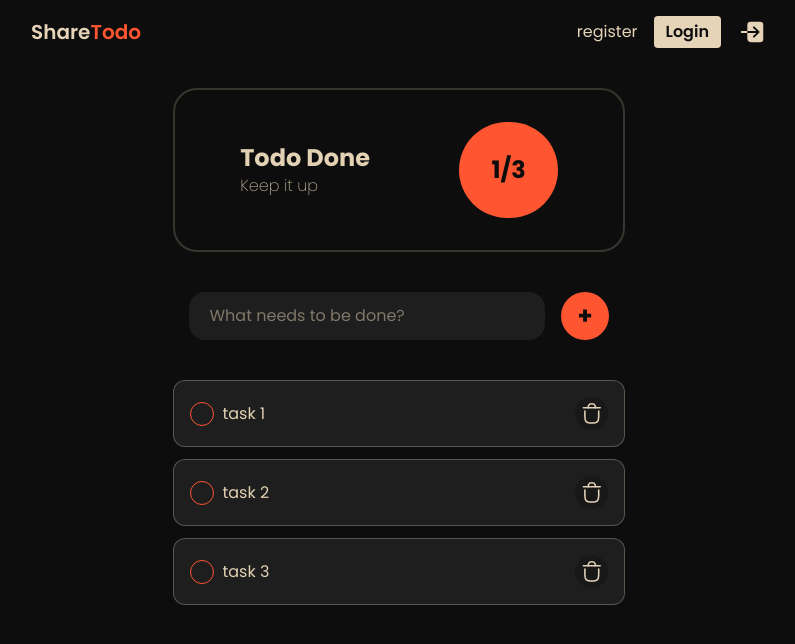
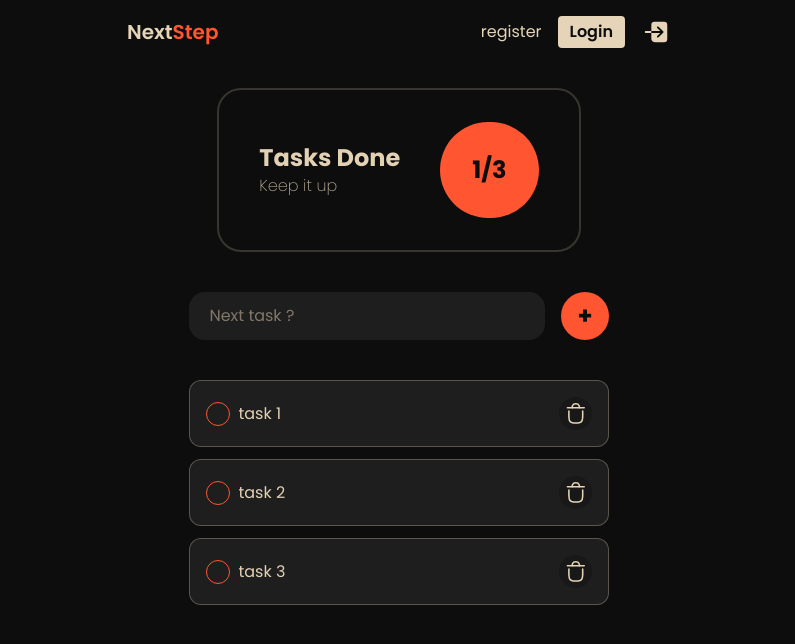
Before and after one commit to Elmostafa01/Share-Todo, a React (Vite) app: page / in a window 1280 px wide. Shown: the top 644 px of the page, without its empty margins (241-1036 px from the left). Built offline with nearby package versions, Linux system fonts and the light colour scheme.

Commit message:
updating UI

```diff
--- a/src/App.tsx
+++ b/src/App.tsx
@@ -5,7 +5,7 @@ function App() {
 
   return (
     <div className="font-sans min-h-screen bg-black overflow-y-hidden">
-      <main className='max-w-3xl h-full m-auto w-full text-text flex flex-col items-center'>
+      <main className='max-w-xl h-full m-auto w-full text-text flex flex-col items-center'>
         <Navbar />
         <Content />
       </main>
--- a/src/components/Content.tsx
+++ b/src/components/Content.tsx
@@ -4,7 +4,7 @@ import Todos from "./Todos"
 
 function Content() {
   return (
-    <div className="flex flex-col gap-4 relative">
+    <div className="flex flex-col gap-4">
       <TodoCount />
       <Input />
       <Todos />
--- a/src/components/Input.tsx
+++ b/src/components/Input.tsx
@@ -1,11 +1,11 @@
 
 function Input() {
   return (
-    <div className="mt-6 flex  items-center gap-4 px-4">
+    <div className="mt-6 flex items-center gap-4 mx-auto w-fit">
       <input type="text"
       className="block w-full text-text placeholder:text-text/50 focus:outline-gray
       bg-gray px-5 py-3 text-gray-900 outline-none hover:bg-gray/80 rounded-2xl transition-all"
-      placeholder="What needs to be done?"
+      placeholder="Next task ?"
       />
       <button className="bg-primary px-4 py-2 flex items-center justify-center rounded-full
        text-black text-2xl font-bold hover:bg-primary-lighted active:scale-90 transition-all">
--- a/src/components/Navbar.tsx
+++ b/src/components/Navbar.tsx
@@ -3,8 +3,8 @@ function Navbar() {
   return (
     <nav className="bg-black w-full flex items-center justify-between px-4 h-16">
       <div className="logo text-xl font-semibold text-secondary cursor-pointer">
-        <span>Share</span>
-        <span className="text-primary">Todo</span>
+        <span>Next</span>
+        <span className="text-primary">Step</span>
       </div>
       <div className="in-out flex items-center gap-4 text-secondary">
         <button>register</button>
--- a/src/components/TodoCount.tsx
+++ b/src/components/TodoCount.tsx
@@ -1,8 +1,8 @@
 function TodoCount() {
   return (
-    <div className="select-none mt-6 flex items-center justify-around gap-10 border-2 border-secondary/20 rounded-3xl px-10 py-8 w-full">
+    <div className="select-none mt-6 flex items-center gap-10 border-2 border-secondary/20 rounded-3xl px-10 py-8 w-fit mx-auto">
       <div>
-        <p className="font-bold text-2xl">Todo Done</p>
+        <p className="font-bold text-2xl">Tasks Done</p>
         <p className="font-extralight text-secondary/80">Keep it up</p>
       </div>
       <div className="flex justify-center items-center bg-primary text-black rounded-full p-8">
--- a/src/components/Todos.tsx
+++ b/src/components/Todos.tsx
@@ -1,9 +1,8 @@
-
 function Todos() {
   return (
     <div className="mt-6 pb-10">
-      <ul className="flex flex-col gap-3">
-        {Array.from({ length: 3 }).map((_, i) => (
+      <ul className="flex flex-col gap-3 ">
+        {Array.from({ length:3 }).map((_, i) => (
           <li key={i} className="bg-gray transition-all border border-secondary/30 cursor-pointer rounded-xl px-4 py-4 flex items-center justify-between gap-4">
               <label className='flex items-center gap-2'>
               <div className="checkbox-wrapper-12">
@@ -23,7 +22,7 @@ function Todos() {
                     </defs>
                 </svg>
               </div>
-                  <span className='cursor-pointer w-[20rem] text-sm md:text-base'>
+                  <span className='cursor-pointer max-w-fit text-sm md:text-base'>
                     {` task ${i + 1}`}
                   </span>
               </label>
```
